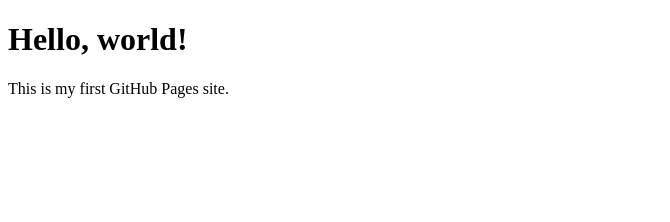
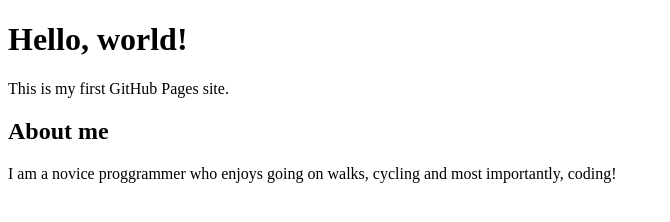
Before and after one commit to mrduckos/portfolio-site, a plain HTML site: page index.html in a window 1280 px wide. Shown: the whole page, without its empty margins (0-670 px from the left). Drawn offline with Linux system fonts and the light colour scheme.

```diff
--- a/index.html
+++ b/index.html
@@ -6,5 +6,8 @@
 <body>
   <h1>Hello, world!</h1>
   <p>This is my first GitHub Pages site.</p>
+
+  <h2>About me</h2>
+  <p>I am a novice proggrammer who enjoys going on walks, cycling and most importantly, coding!</p>
 </body>
 </html>
```
